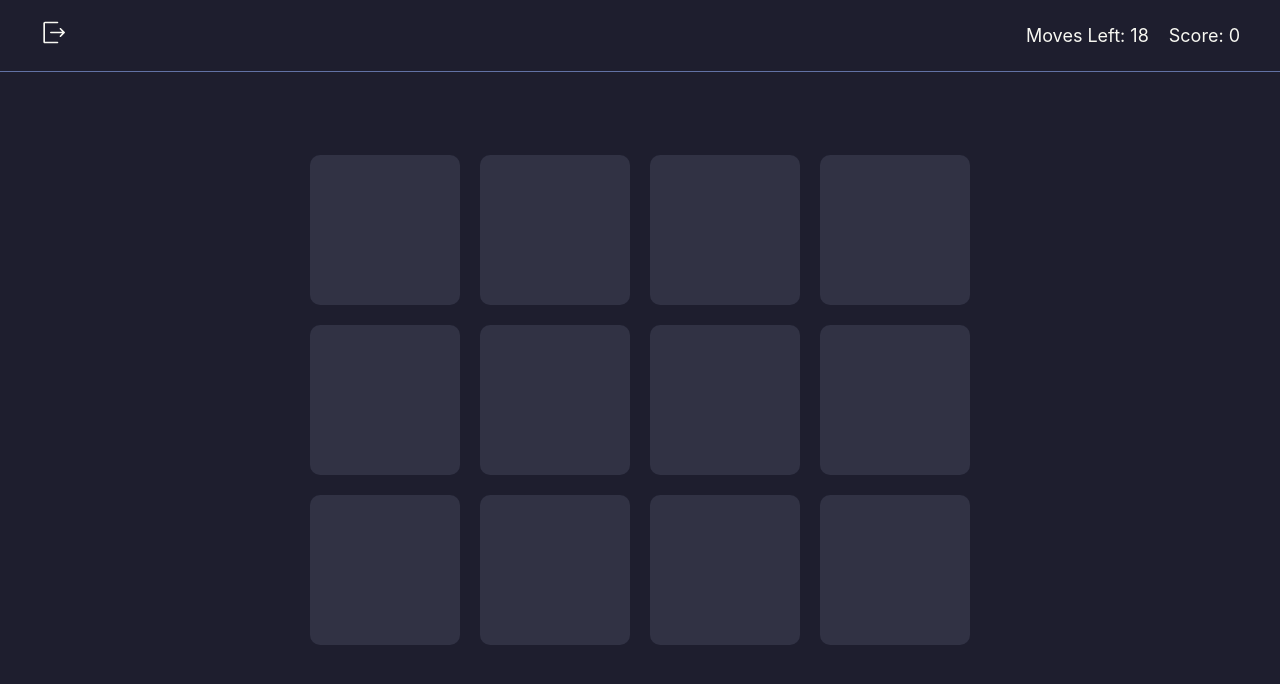
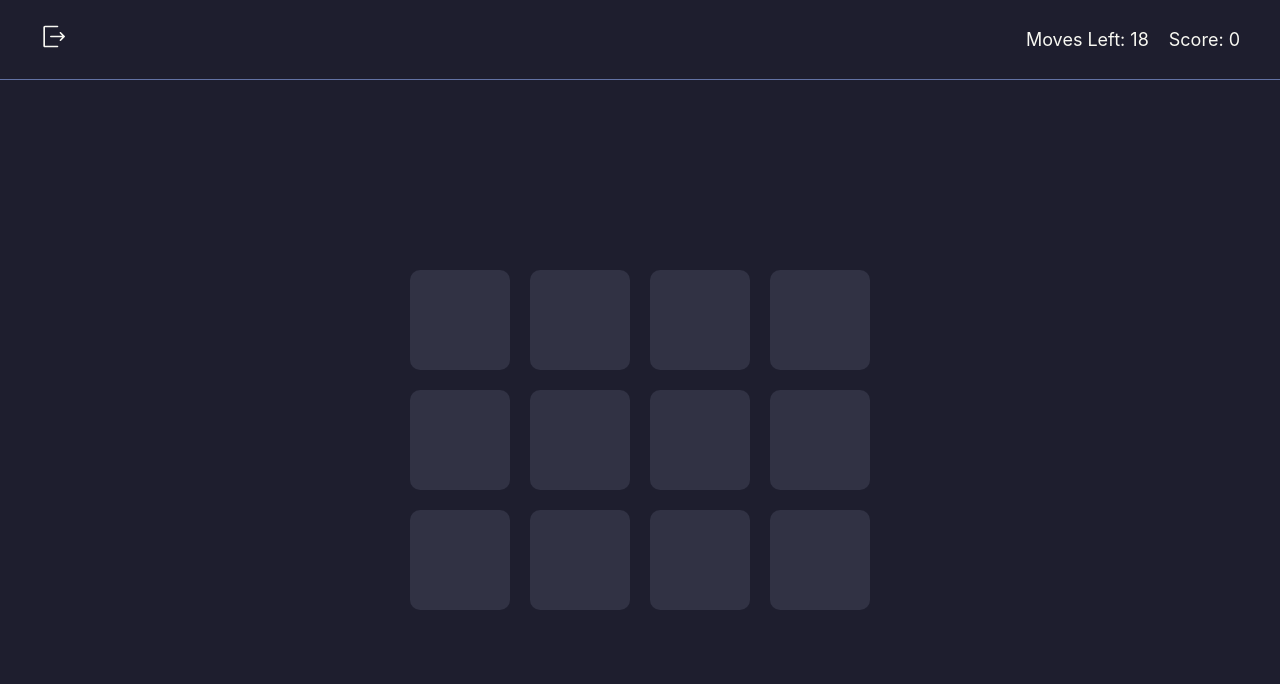
Before and after one commit to gc-MayankPun/react-memory-game, a React (Vite) app: page / in a window 1280 px wide. Both pictures are taken after a click on the button "Play the Game". Shown: the top 684 px of the page. Built offline with nearby package versions, Linux system fonts and the light colour scheme.

Commit message:
fix: update package dependencies, enhance game layout, and improve user experience

```diff
--- a/package.json
+++ b/package.json
@@ -4,7 +4,7 @@
   "version": "0.0.0",
   "type": "module",
   "scripts": {
-    "dev": "vite",
+    "dev": "vite --host",
     "build": "vite build",
     "lint": "eslint .",
     "preview": "vite preview"
--- a/src/components/Layout/CardContainer.jsx
+++ b/src/components/Layout/CardContainer.jsx
@@ -15,33 +15,12 @@ const CardContainer = () => {
     setGameState,
   } = useContext(GameContext);
 
-  const { theme, pairCount, gameOver, score, cards } = initialGameSettings;
+  const { difficulty, theme, pairCount, gameOver, score, cards } = initialGameSettings;
   const { settings } = gameSettingsValue();
 
   let pairedCards;
 
   useEffect(() => {
-    switch (pairCount) {
-      case 6:
-        setGameState((prev) => ({
-          ...prev,
-          cardStyle: { height: "15rem", width: "15rem" },
-        }));
-        break;
-      case 10:
-        setGameState((prev) => ({
-          ...prev,
-          cardStyle: { height: "12rem", width: "12rem" },
-        }));
-        break;
-      case 12:
-        setGameState((prev) => ({
-          ...prev,
-          cardStyle: { height: "10rem", width: "10rem" },
-        }));
-        break;
-    }
-
     pairedCards = generatePairedCards(theme, pairCount);
   }, [theme]);
 
@@ -77,7 +56,7 @@ const CardContainer = () => {
   }, [gameState.matchedCardIndexes]);
 
   return (
-    <ul className="card-container">
+    <ul className={`card-container ${difficulty}`}>
       {cards.map((card, indx) => {
         return (
           <li key={indx}>
--- a/src/components/Layout/GameScreen.jsx
+++ b/src/components/Layout/GameScreen.jsx
@@ -136,7 +136,7 @@ const GameScreen = ({ toggleGameScreen }) => {
             <p>Score: {score}</p>
           </section>
         </section>
-        <section>
+        <section className="card-section">
           <CardContainer />
         </section>
       </div>
--- a/src/components/Layout/HomeScreen.jsx
+++ b/src/components/Layout/HomeScreen.jsx
@@ -29,7 +29,7 @@ const HomeScreen = ({ toggleGameScreen }) => {
   };
 
   return (
-    <div className="home-screen">
+    <div className="home-screen noselect">
       <section className="game-title">
         <section>
           <h1>
--- a/src/components/UI/OptionHighlighter.jsx
+++ b/src/components/UI/OptionHighlighter.jsx
@@ -41,7 +41,7 @@ const OptionHighlighter = ({ label, options, value, setValue }) => {
       <p ref={containerRef} className="highlighter-container">
         {options.map((optionVal, indx) => {
           return (
-            <span key={indx} onClick={handleHighter}>
+            <span className="noselect" key={indx} onClick={handleHighter}>
               {optionVal}
             </span>
           );
--- a/src/context/gameContext.jsx
+++ b/src/context/gameContext.jsx
@@ -26,7 +26,12 @@ export const GameProvider = ({ children }) => {
         delay: 1200,
         highScore: getHighScore("Easy"),
       },
-      Med: { pairs: 10, moves: 26, delay: 800, highScore: getHighScore("Med") },
+      Med: {
+        pairs: 10,
+        moves: 26,
+        delay: 800,
+        highScore: getHighScore("Med"),
+      },
       Hard: {
         pairs: 12,
         moves: 28,
--- a/src/index.css
+++ b/src/index.css
@@ -71,6 +71,12 @@ button:hover {
   will-change: opacity;
 }
 
+/* Globally or to clickable items */
+.noselect {
+  user-select: none;
+  -webkit-user-select: none; /* for Safari/Android */
+}
+
 /* For Tablets */
 @media (max-width: 998px) {
   html {
--- a/src/stylesheets/card.css
+++ b/src/stylesheets/card.css
@@ -1,15 +1,13 @@
 .card {
-    height: 15rem;
-    width: 15rem;
+  width: 100%;
+  max-width: 10rem;
+  max-height: 10rem;
+  aspect-ratio: 1 / 1; /* Always a square */
   border-radius: 1rem;
   cursor: pointer;
   position: relative;
   transform-style: preserve-3d;
-
-    /* Below CSS restricts drag-and-drop ghosting */
-    /* prevents text/image selection */
   user-select: none;
-    /* disables dragging on WebKit browsers */
   -webkit-user-drag: none;
 }
 
@@ -22,7 +20,7 @@
   backface-visibility: hidden;
   display: flex;
   justify-content: center;
-    align-items: center
+  align-items: center;
 }
 
 .card-front {
@@ -35,15 +33,9 @@
   background-color: var(--card-back);
 }
 
-
 /* For Mobiles */
 @media (max-width: 768px) {
   html {
     font-size: 45%;
   }
-
-    .card {
-        height: 10rem !important;
-        width: 10rem !important;
 }
-}
--- a/src/stylesheets/game-model.css
+++ b/src/stylesheets/game-model.css
@@ -21,8 +21,8 @@
 .close{
     color: white;
     position: absolute;
-    top: 3rem;
-    right: 4rem;
+    top: 2rem;
+    right: 2rem;
     font-size: 3rem;
     cursor: pointer;
 }
--- a/src/stylesheets/game-screen.css
+++ b/src/stylesheets/game-screen.css
@@ -1,34 +1,30 @@
 .game-screen {
-    height: 100vh;
-    display: flex;
+  height: 100dvh;
   flex-direction: column;
-    gap: 2rem;
   justify-content: center;
   align-items: center;
   position: relative;
 }
 
 .game-screen-title {
-    border-bottom: .1rem solid var(--border-color);
-    position: absolute;
-    top: 0;
-    left: 0;
+  border-bottom: 0.1rem solid var(--border-color);
   width: 100%;
   padding: 2rem 4rem;
   display: flex;
   justify-content: space-between;
   align-items: center;
+  height: 8rem;
 }
 
 .game-state {
   display: flex;
-    gap: 2rem
+  gap: 2rem;
 }
 
 .game-state span {
   cursor: pointer;
   font-size: 2.5rem;
-    transition: .5s ease;
+  transition: 0.5s ease;
   display: inline-block;
 }
 
@@ -43,15 +39,34 @@
   font-size: 1.8rem;
 }
 
-.card-container {
-    list-style: none;
-    margin: auto;
-    width: 80rem;
+.card-section {
+  height: calc(100dvh - 8rem);
+  display: flex;
   justify-content: center;
   align-items: center;
-    display: flex;
+}
+
+.card-container {
+  display: grid;
   gap: 2rem;
-    flex-wrap: wrap;
+  /* width: 100%; */
+  /* max-width: 80rem; */
+  max-width: fit-content;
+  margin: auto;
+  list-style: none;
+}
+
+/* Difficulty-based grid */
+.card-container.Easy {
+  grid-template-columns: repeat(4, 1fr); /* 3 rows x 4 cards */
+}
+
+.card-container.Med {
+  grid-template-columns: repeat(5, 1fr); /* 4 rows x 5 cards */
+}
+
+.card-container.Hard {
+  grid-template-columns: repeat(6, 1fr); /* 4 rows x 6 cards */
 }
 
 /* For Mobiles */
@@ -63,4 +78,8 @@
   .card-container {
     width: 100%;
   }
+
+  .card-container.Med, .card-container.Hard {
+    grid-template-columns: repeat(4, 1fr); /* 4 rows x 5 cards */
   }
+}
--- a/src/stylesheets/option-highlighter.css
+++ b/src/stylesheets/option-highlighter.css
@@ -15,6 +15,12 @@
     align-items: center;
     cursor: pointer;
     padding: .5rem .8rem;
+    border-radius: 1rem;
+
+     user-select: none;
+    -webkit-user-select: none;
+    -webkit-tap-highlight-color: transparent;
+    -webkit-touch-callout: none;
 }
 
 .highlighter {
```
Also changed, not shown: 1 other file (tests, documents, lock files or other folders). Lines whose indentation alone changed are shown as unchanged.
